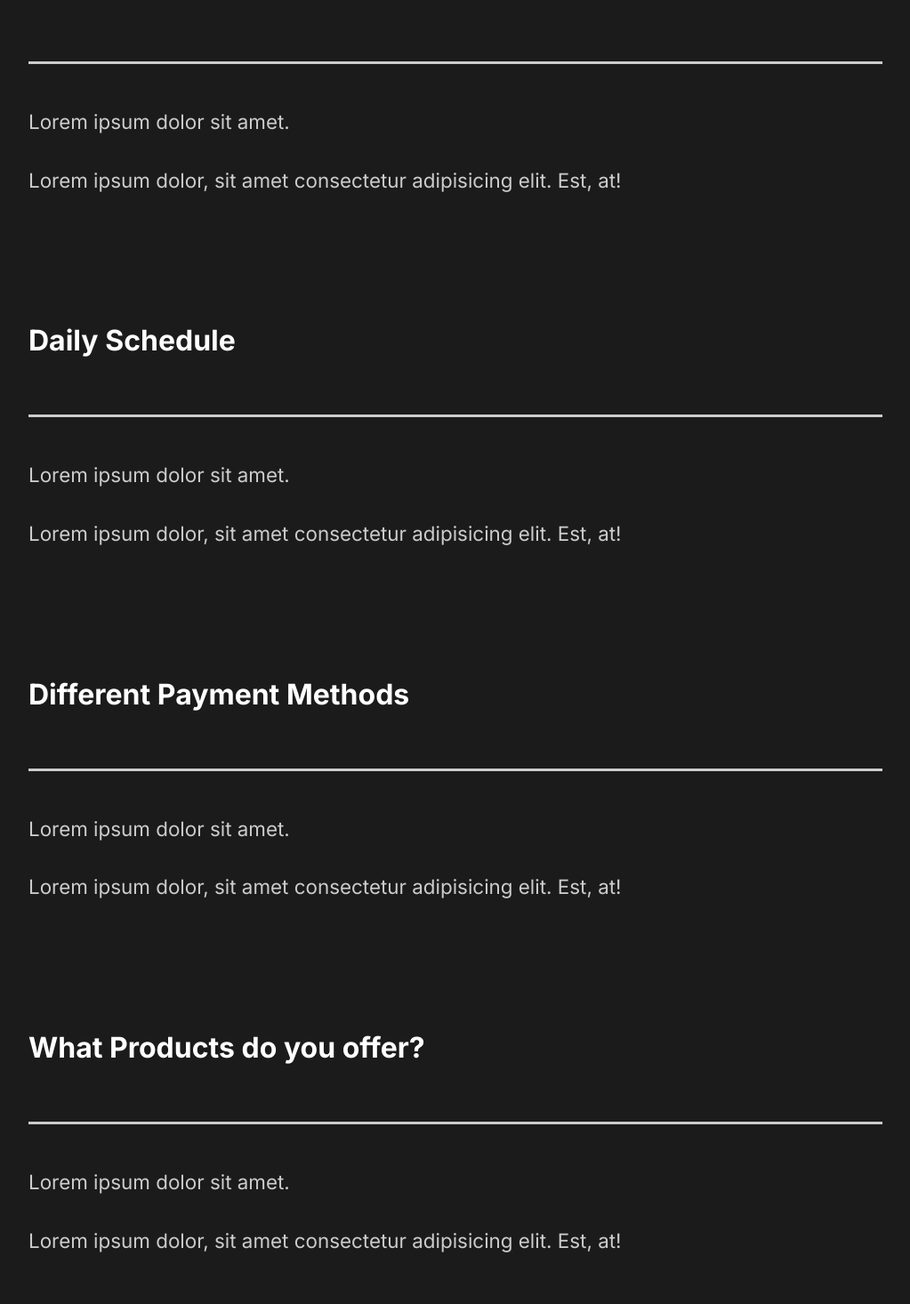
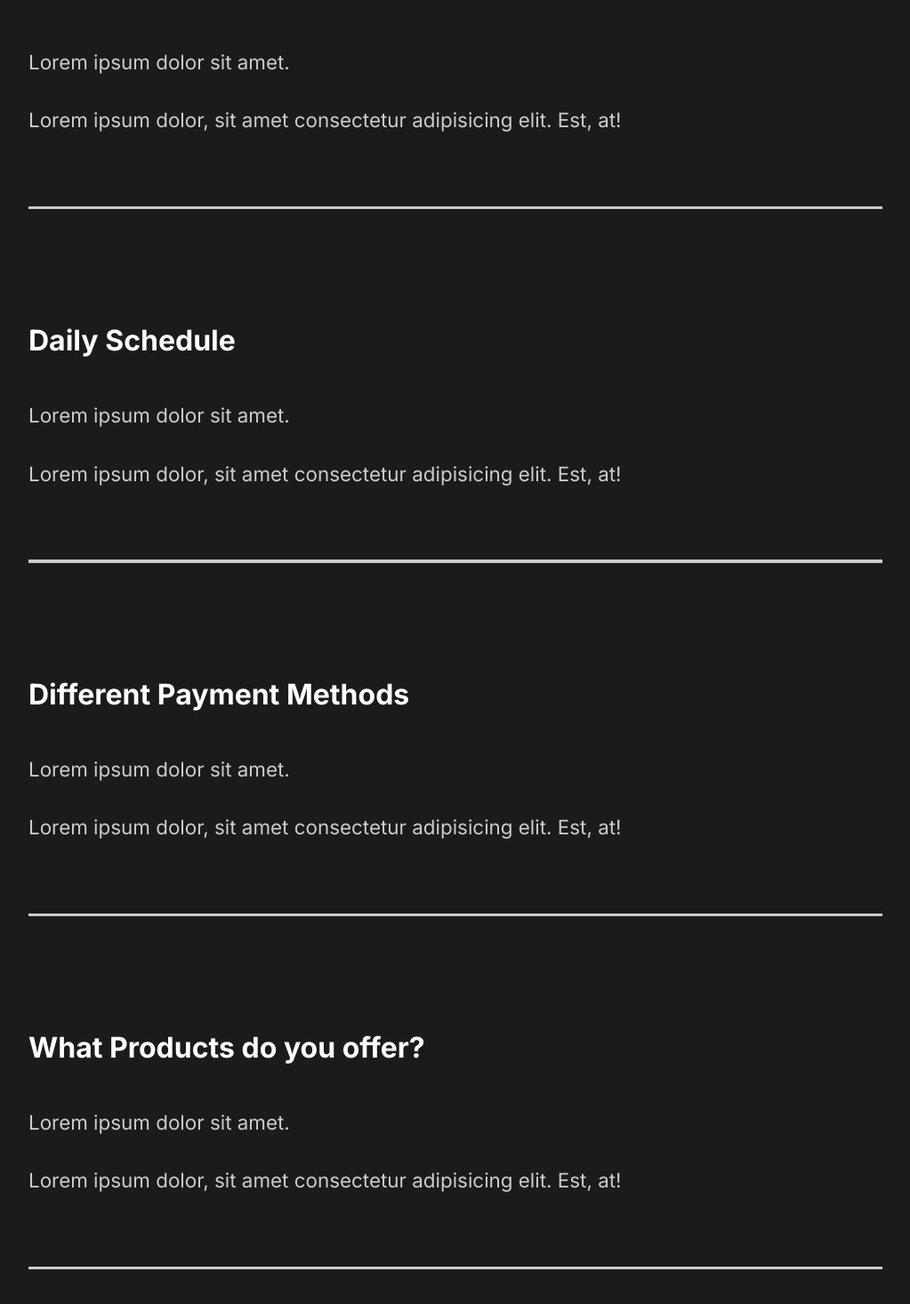
Before and after one commit to AaronClaes/portfolio-site-example, a React (Create React App) app: page / in a window 1280 px wide. Shown: the part 2499-3965 px from the top of the page at 89% size, without its empty margins (128-1151 px from the left). Built offline with nearby package versions, Linux system fonts and the light colour scheme.

Commit message:
made Faq section functional

```diff
--- a/src/components/FaqSection.js
+++ b/src/components/FaqSection.js
@@ -1,56 +1,50 @@
-import React from "react";
+import React, { useState } from "react";
 import styled from "styled-components";
 import { About } from "../styles";
+import Toggle from "./Toggle";
+import { AnimateSharedLayout } from "framer-motion";
 
 const FaqSection = () => {
+  const [faqToggle, setFaqToggle] = useState(false);
   return (
     <Faq>
       <h2>
         Any Questions <span>FAQ</span>
       </h2>
-      <div className="question">
-        <h4>How Do I Start?</h4>
+      <AnimateSharedLayout>
+        <Toggle title="How Do I Start?">
           <div className="answer">
-          <div className="faq-line"></div>
             <p>Lorem ipsum dolor sit amet.</p>
             <p>
               Lorem ipsum dolor, sit amet consectetur adipisicing elit. Est, at!
             </p>
           </div>
-      </div>
-
-      <div className="question">
-        <h4>Daily Schedule</h4>
+        </Toggle>
+        <Toggle title="Daily Schedule">
           <div className="answer">
-          <div className="faq-line"></div>
             <p>Lorem ipsum dolor sit amet.</p>
             <p>
               Lorem ipsum dolor, sit amet consectetur adipisicing elit. Est, at!
             </p>
           </div>
-      </div>
-
-      <div className="question">
-        <h4>Different Payment Methods</h4>
+        </Toggle>
+        <Toggle title="Different Payment Methods">
           <div className="answer">
-          <div className="faq-line"></div>
             <p>Lorem ipsum dolor sit amet.</p>
             <p>
               Lorem ipsum dolor, sit amet consectetur adipisicing elit. Est, at!
             </p>
           </div>
-      </div>
-
-      <div className="question">
-        <h4>What Products do you offer?</h4>
+        </Toggle>
+        <Toggle title="What Products do you offer?">
           <div className="answer">
-          <div className="faq-line"></div>
             <p>Lorem ipsum dolor sit amet.</p>
             <p>
               Lorem ipsum dolor, sit amet consectetur adipisicing elit. Est, at!
             </p>
           </div>
-      </div>
+        </Toggle>
+      </AnimateSharedLayout>
     </Faq>
   );
 };
--- /dev/null
+++ b/src/components/Toggle.js
@@ -0,0 +1,14 @@
+import { motion } from "framer-motion";
+import React, { useState } from "react";
+
+const Toggle = ({ children, title }) => {
+  const [toggle, setToggle] = useState(true);
+  return (
+    <motion.div layout className="question" onClick={() => setToggle(!toggle)}>
+      <motion.h4 layout>{title}</motion.h4> {toggle ? children : ""}
+      <div className="faq-line"></div>
+    </motion.div>
+  );
+};
+
+export default Toggle;
```
Lines whose indentation alone changed are shown as unchanged.
